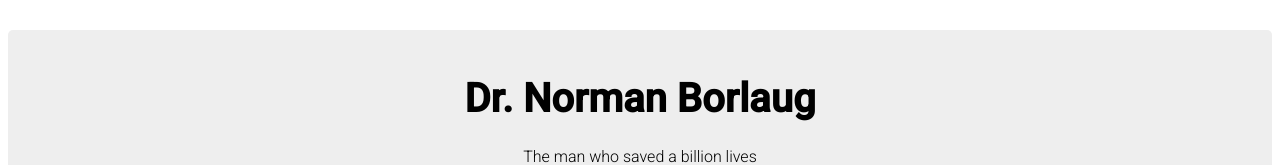
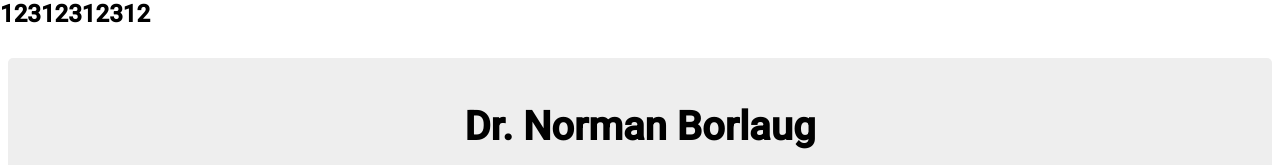
Before and after one commit to alietran/A_tribute_page, a plain HTML site: page index.html in a window 1280 px wide. Shown: the top 165 px of the page. Drawn offline with Linux system fonts and the light colour scheme.

Commit message:
first commit

```diff
--- a/index.html
+++ b/index.html
@@ -5,12 +5,14 @@
     <meta charset="UTF-8">
     <meta name="viewport" content="width=device-width, initial-scale=1.0">
     <title>Document</title>
-    <link href="https://fonts.googleapis.com/css2?family=Roboto:ital,wght@0,100;0,300;0,500;1,300;1,400&display=swap" rel="stylesheet">
+    <link href="https://fonts.googleapis.com/css2?family=Roboto:ital,wght@0,100;0,300;0,500;1,300;1,400&display=swap"
+        rel="stylesheet">
     <link rel="stylesheet" href="style.css">
 
 </head>
 
 <body>
+    <h2>12312312312</h2>
     <main id="main">
         <div id="title">
             <h1> Dr. Norman Borlaug</h1></a>
@@ -30,12 +32,14 @@
                     <li><b>1933</b> - Leaves his family's farm to attend the University of Minnesota, thanks to a
                         Depression
                         era program known as the "National Youth Administration"</li>
-                    <li><b>1935</b> - Has to stop school and save up more money. Works in the Civilian Conservation Corps,
+                    <li><b>1935</b> - Has to stop school and save up more money. Works in the Civilian Conservation
+                        Corps,
                         helping starving Americans. "I saw how food changed them", he said. "All of this left scars
                         on
                         me."</li>
                     <li><b>1937</b> - Finishes university and takes a job in the US Forestry Service</li>
-                    <li><b>1938</b> - Marries wife of 69 years Margret Gibson. Gets laid off due to budget cuts. Inspired
+                    <li><b>1938</b> - Marries wife of 69 years Margret Gibson. Gets laid off due to budget cuts.
+                        Inspired
                         by
                         Elvin Charles Stakman, he returns to school study under Stakman, who teaches him about
                         breeding
@@ -56,7 +60,8 @@
                         creating a strain that responds well to fertilizer. It goes on to provide 95% of Mexico's
                         wheat.
                     </li>
-                    <li><b>1962</b> - Visits Delhi and brings his high-yielding strains of wheat to the Indian subcontinent
+                    <li><b>1962</b> - Visits Delhi and brings his high-yielding strains of wheat to the Indian
+                        subcontinent
                         in
                         time to help mitigate mass starvation due to a rapidly expanding population</li>
                     <li><b>1970</b>0 - receives the Nobel Peace Prize</li>
@@ -87,7 +92,7 @@
         </div>
 
         <h4>If you have time, you should read more about this incredible human being on his <a id="tribute-link"
-            href="https://en.wikipedia.org/wiki/Norman_Borlaug" target="_blank">Wikipedia entry.</a></h4>
+                href="https://en.wikipedia.org/wiki/Norman_Borlaug" target="_blank">Wikipedia entry.</a></h4>
 
     </main>
 
```
